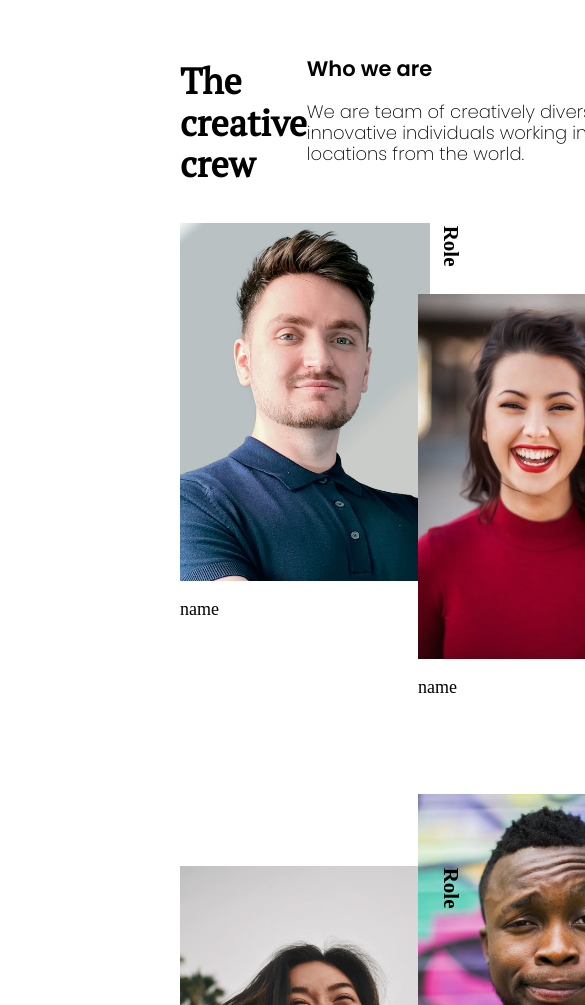
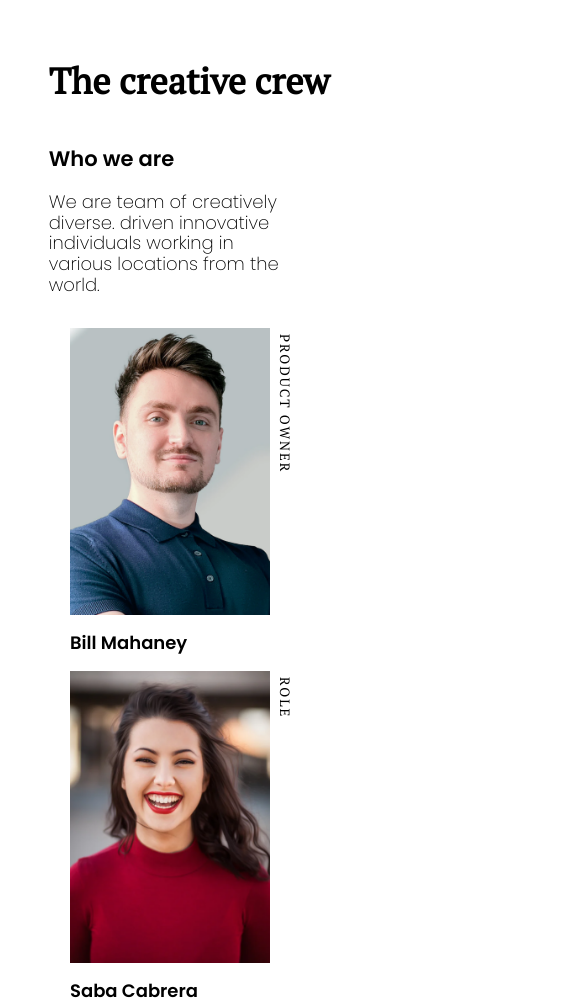
Before and after one commit to ezepdev/my_team_page, a website: page public/index.html in a window 390 px wide. Shown: the top 1005 px of the page, 585 px wide, since content can reach past the window. Drawn offline with Linux system fonts and the light colour scheme.

Commit message:
Mejoras en responsive y de estilo

```diff
--- a/public/css/style.css
+++ b/public/css/style.css
@@ -1,8 +1,9 @@
 @import 'normalize.css';
+
 
 .container {
     font-size: 36px;
-    margin: 1em 5em;
+    margin: 1em auto;
     width: 75vw;
 }
 
@@ -12,11 +13,14 @@
 }
 
 .header__title {
+    min-width: max-content;
     font-size: 1em;
     font-family: "PT serif";
 }
 
 .header__description {
+    min-width: 230px;
+    margin-left: 50px;
     font-family: 'Poppins';
     font-size: .5em;
 }
@@ -27,18 +31,18 @@
 
 .header__description__content {
     font-weight: 200;
-    width: 400px;
+    width: 80%;
 }
 
 .team {
     display: grid;
-    grid-template-columns: repeat(3,1fr);
+    grid-template-columns: repeat(auto-fill, 250px);
     margin-top: 5%;
+    justify-content: center;
 }
 
 .team__card {
-    width: 238px;
-    height: 500px;
+    width: 80%;
     font-size: .5em;
     margin: 0;
 }
@@ -48,11 +52,16 @@
 }
 
 .team__card__role {
-    transform: rotate(90deg);
     position: relative;
-    top: .5em;
+    writing-mode: vertical-lr;
+    letter-spacing: 2px;
+    text-transform: uppercase;
+    font-family: 'PT serif','Lucida Sans', 'Lucida Sans Regular', 'Lucida Grande', 'Lucida Sans Unicode', Geneva, Verdana, sans-serif;
+    margin: 0;
+    padding: 3%;
+    font-size: .75em;
+    font-weight: 300;
     height: fit-content;
-    margin: 0;
     align-self: flex-start;
 }
 
@@ -62,7 +71,12 @@
 
 .team__card img {
     margin-top: 0;
-    width: 250px;
+    width:100%;
+}
+
+.team__card__integrant {
+    font-weight: bold;
+    font-family: 'Poppins', Courier, monospace;
 }
 
 
@@ -79,5 +93,20 @@ footer a {
     color: #5f5f5f;
     text-decoration: none;
     color:#f24;
+}
+
+@media screen and (max-width:650px) {
+
+.header {
+    flex-wrap: wrap;
+}
+
+.header__description {
+    margin: 0;
+}
+
+.team__card:nth-child(even)  {
+    margin-top:0% ;
+}
 
 }
--- a/public/index.html
+++ b/public/index.html
@@ -37,44 +37,44 @@ rel="stylesheet"
       <article class="team__card">
           <header class="team__card__header">
             <img src="./images/photo1.png" alt="team_integrant">
-            <h3 class="team__card__role">Role</h3>
+            <h3 class="team__card__role">Product owner</h3>
           </header>
-          <p class="team__card__integrant"> name </p>
+          <p class="team__card__integrant"> Bill Mahaney </p>
       </article>
       <article class="team__card">
         <header class="team__card__header">
           <img src="./images/photo2.png" alt="team_integrant">
           <h3 class="team__card__role">Role</h3>
         </header>
-        <p class="team__card__integrant"> name </p>
+        <p class="team__card__integrant"> Saba Cabrera </p>
       </article>
       <article class="team__card">
             <header class="team__card__header">
               <img src="./images/photo3.png" alt="team_integrant">
               <h3 class="team__card__role">Role</h3>
             </header>
-            <p class="team__card__integrant"> name </p>
+            <p class="team__card__integrant"> Shae Lee </p>
       </article>
       <article class="team__card">
           <header class="team__card__header">
             <img src="./images/photo4.png" alt="team_integrant">
             <h3 class="team__card__role">Role</h3>
           </header>
-          <p class="team__card__integrant"> name </p>
+          <p class="team__card__integrant"> Skylia Lu </p>
       </article>
       <article class="team__card">
           <header class="team__card__header">
             <img src="./images/photo5.png" alt="team_integrant">
             <h3 class="team__card__role">Role</h3>
           </header>
-          <p class="team__card__integrant"> name </p>
+          <p class="team__card__integrant"> Griff Richards </p>
       </article>
       <article class="team__card">
         <header class="team__card__header">
           <img src="./images/photo6.png" alt="team_integrant">
           <h3 class="team__card__role">Role</h3>
         </header>
-        <p class="team__card__integrant"> name </p>
+        <p class="team__card__integrant"> Stan Jhon </p>
       </article>
     </section>
     </div>
```
